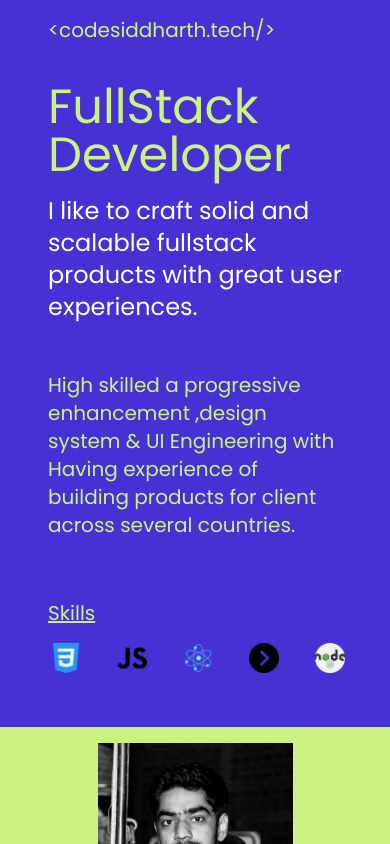
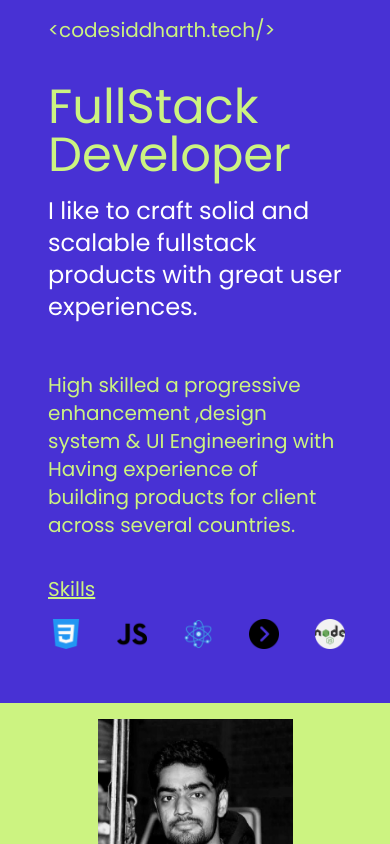
Before and after one commit to siddharth17vaishnav/codesiddharth.tech, a React (Vite) app: page / in a window 390 px wide. Shown: the top 844 px of the page. Built offline with nearby package versions, Linux system fonts and the light colour scheme.

Commit message:
Fixed some issues

```diff
--- a/index.html
+++ b/index.html
@@ -4,7 +4,7 @@
     <meta charset="UTF-8" />
     <title>siddharth vaishnav</title>
     <meta name="viewport" content="width=device-width, initial-scale=1" />
-    <meta name="theme-color" content="#000000" />
+    <meta name="theme-color" content="#FFFFFF" />
     <meta name="description" content="Siddharth Vaishnav" />
     <meta
       name="keywords"
--- a/src/components/Contact.jsx
+++ b/src/components/Contact.jsx
@@ -2,7 +2,7 @@ import React from "react";
 
 const Contact = () => {
   return (
-    <div className="bg-[#4831D4] ">
+    <div className="">
       <div className="w-full md:max-w-[80%] h-full mx-auto  bg-[#141C3A] text-white flex flex-col lg:flex-row justify-around  md:rounded-lg py-8 mb-[-10px]">
         <p className="m-auto font-bold text-2xl">Start a Project</p>
         <p className="m-auto px-2 pt-1">
--- a/src/components/Hero.jsx
+++ b/src/components/Hero.jsx
@@ -35,7 +35,7 @@ export const Hero = () => {
           </ul>
         </div>
         <div className="">
-          <h1 className="text-[#CCF381] text-xl ml-12 mt-8 underline">
+          <h1 className="text-[#CCF381] text-xl ml-12 mt-2 md:mt-8 underline">
             Skills
           </h1>
           <div className="w-[300px] ml-12 mt-4 mb-12">
--- a/src/index.css
+++ b/src/index.css
@@ -4,10 +4,8 @@
   font-size: 16px;
   line-height: 24px;
   font-weight: 400;
-
-  color-scheme: light dark;
-  color: rgba(255, 255, 255, 0.87);
-  background-color: #242424;
+  /*color: rgba(255, 255, 255, 0.87);*/
+  /*background-color: #242424;*/
 
   font-synthesis: none;
   text-rendering: optimizeLegibility;
@@ -21,19 +19,6 @@ body {
   font-family: 'Poppins', sans-serif;
 }
 
-@media (prefers-color-scheme: light) {
-  :root {
-    color: #213547;
-    background-color: #ffffff;
-  }
-  a:hover {
-    color: #747bff;
-  }
-  button {
-    background-color: #f9f9f9;
-  }
-}
-
 @tailwind base;
 @tailwind components;
 @tailwind utilities;
```
